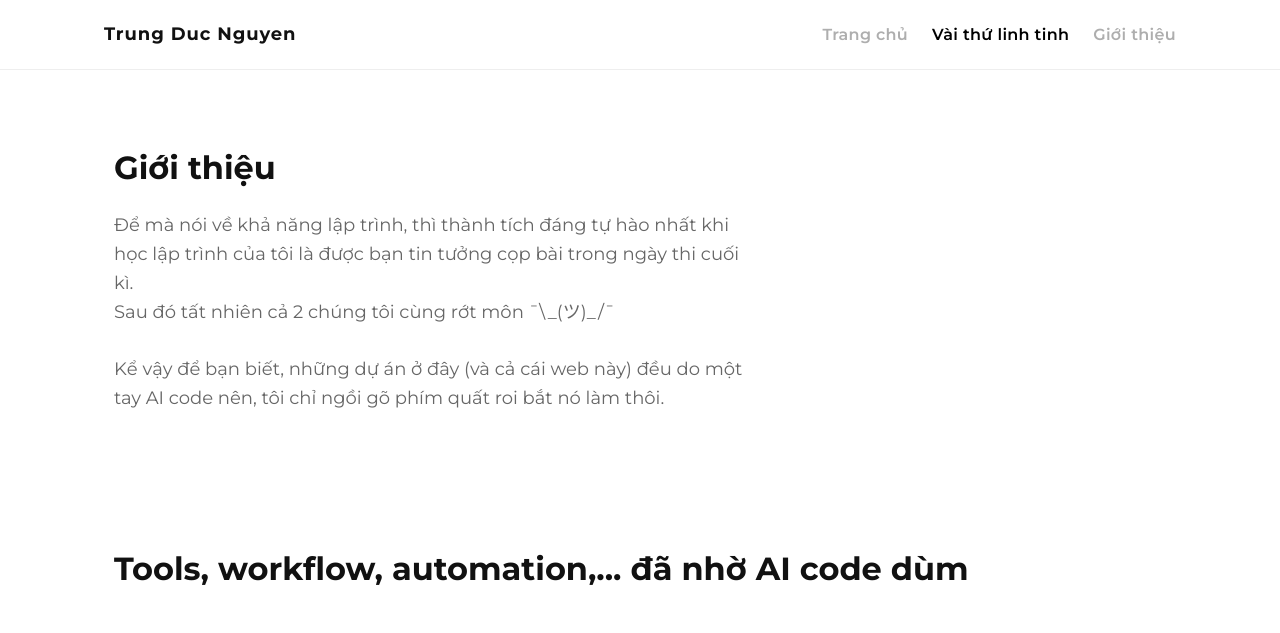
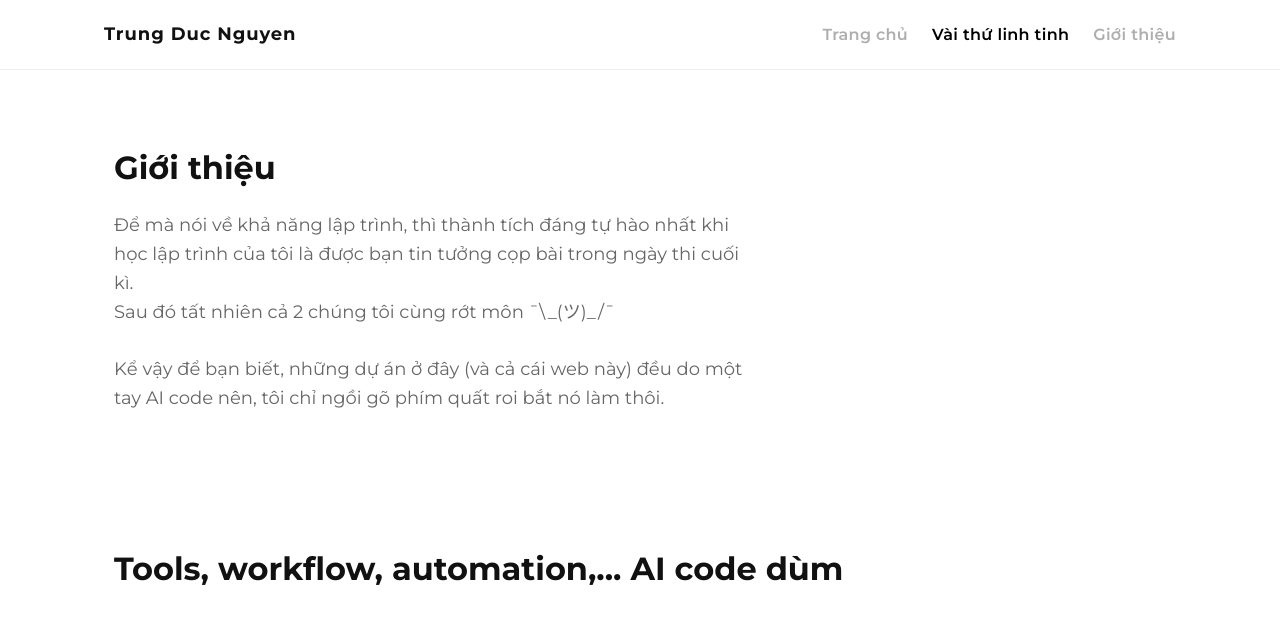
Before and after one commit to trungducngtd/trungducngtd.github.io, a Jekyll site: the page built from vai-thu-linh-tinh.html, in a window 1280 px wide and 1364 px high. Shown: the top 633 px of the window. Built offline with Jekyll 4.4.1, drawn with Linux system fonts in a browser that asks for light colours; grey boxes are pictures that could not be loaded.

Commit message:
Update vai-thu-linh-tinh.html

```diff
--- a/vai-thu-linh-tinh.html
+++ b/vai-thu-linh-tinh.html
@@ -16,7 +16,7 @@ title: Vài thứ linh tinh
 </section>
 
 <section class="section-block">
-  <p class="section-title">Tools, workflow, automation,... đã nhờ AI code dùm</p>
+  <p class="section-title">Tools, workflow, automation,... AI code dùm</p>
   <div class="project-grid">
     {% for project in site.projects %}
       <a class="project-card" href="{{ project.url }}">
```
